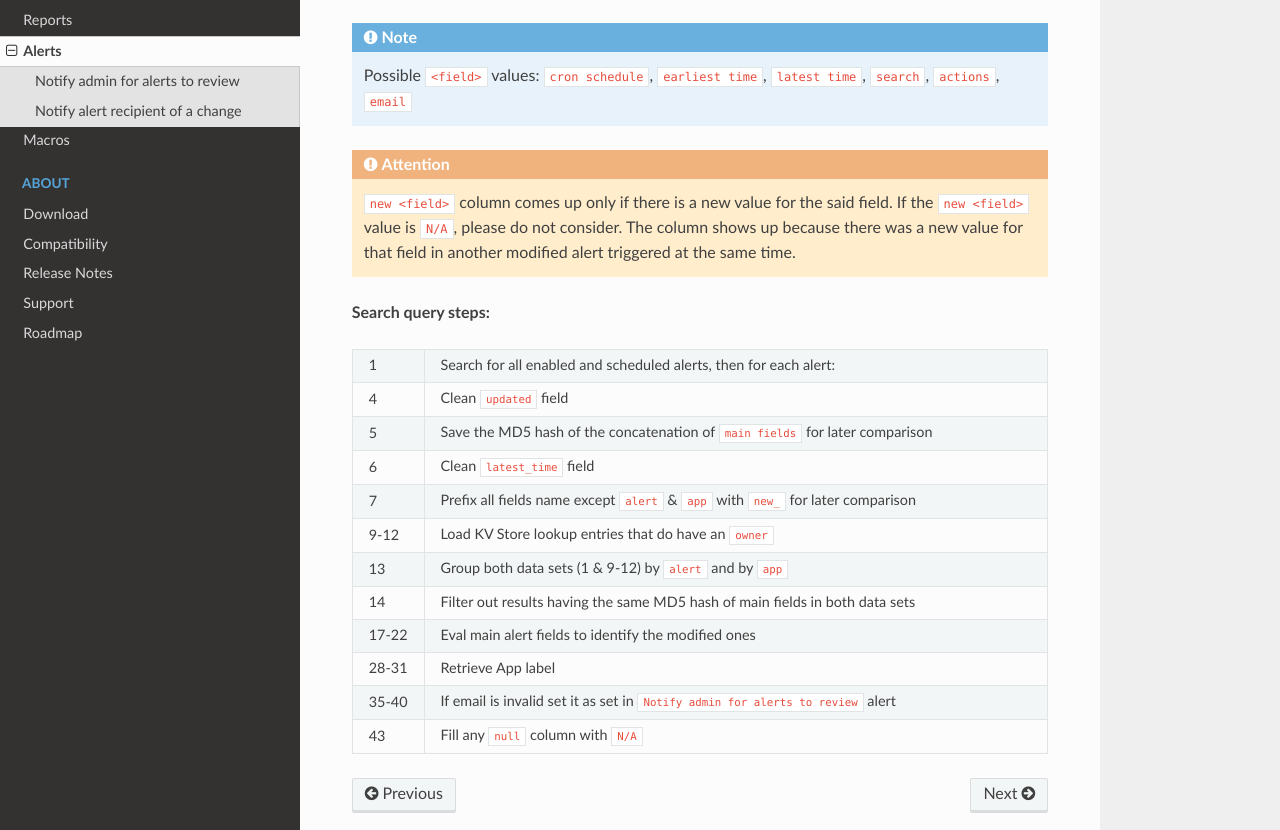
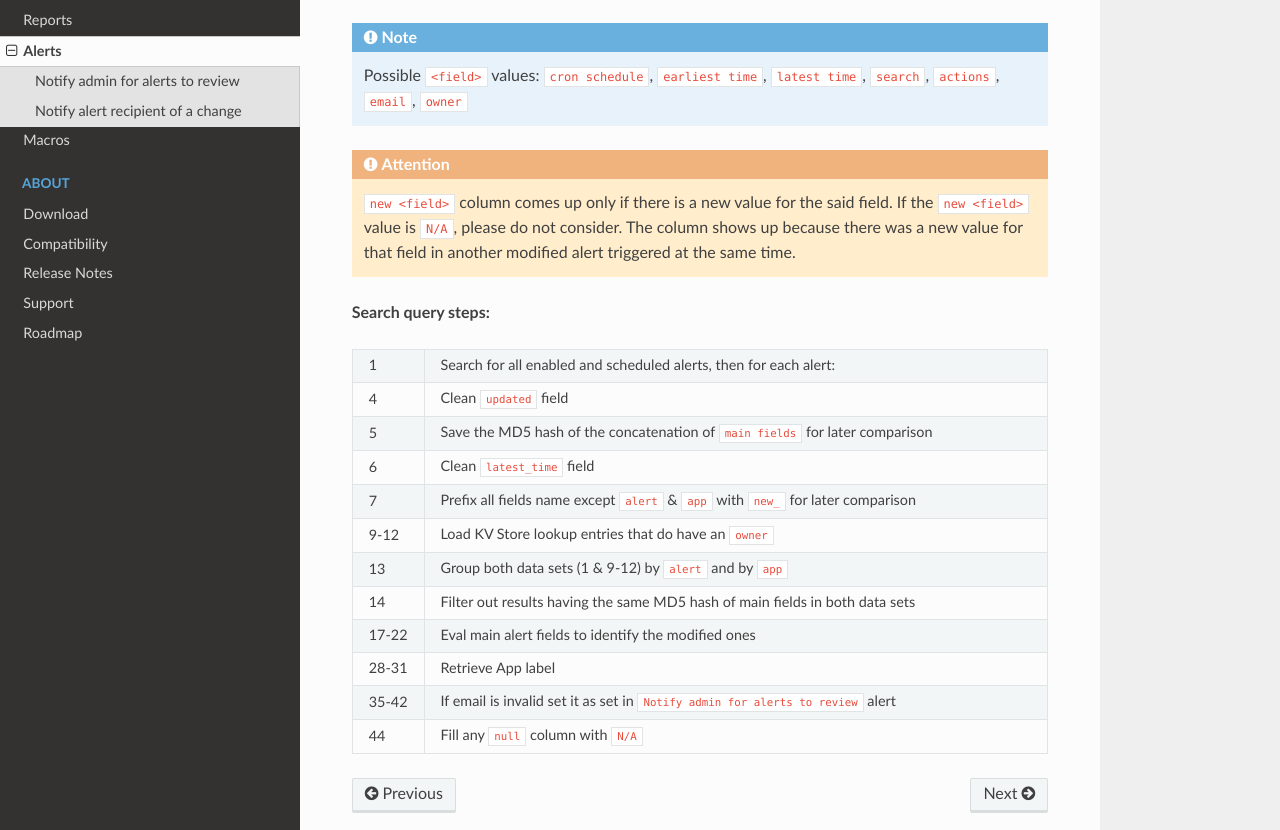
Before and after one commit to a-l-h/splunk-app-proper-alerts, a Sphinx documentation site: the page built from doc/alerts.rst, in a window 1280 px wide and 1400 px high, scrolled down 607 px. Shown: the part 457-1287 px from the top of the window. Built offline with Sphinx 7.4.7 and the Read the Docs theme 2.0.0, drawn with Linux system fonts in a browser that asks for light colours; cross-references to code outside the pages are shown as plain code.

Commit message:
Update alerts.rst

```diff
--- a/doc/alerts.rst
+++ b/doc/alerts.rst
@@ -44,7 +44,7 @@ It also comes with the inline table below:
      - ``<field>``
      - new ``<field>``
 
-.. note:: Possible ``<field>`` values: ``cron schedule``, ``earliest time``, ``latest time``, ``search``, ``actions``, ``email``
+.. note:: Possible ``<field>`` values: ``cron schedule``, ``earliest time``, ``latest time``, ``search``, ``actions``, ``email``,  ``owner``
 
 .. attention::
 
@@ -79,7 +79,7 @@ It also comes with the inline table below:
      - Eval main alert fields to identify the modified ones
    * - 28-31
      - Retrieve App label
-   * - 35-40
+   * - 35-42
      - If email is invalid set it as set in ``Notify admin for alerts to review`` alert
-   * - 43
+   * - 44
      - Fill any ``null`` column with ``N/A``
```
